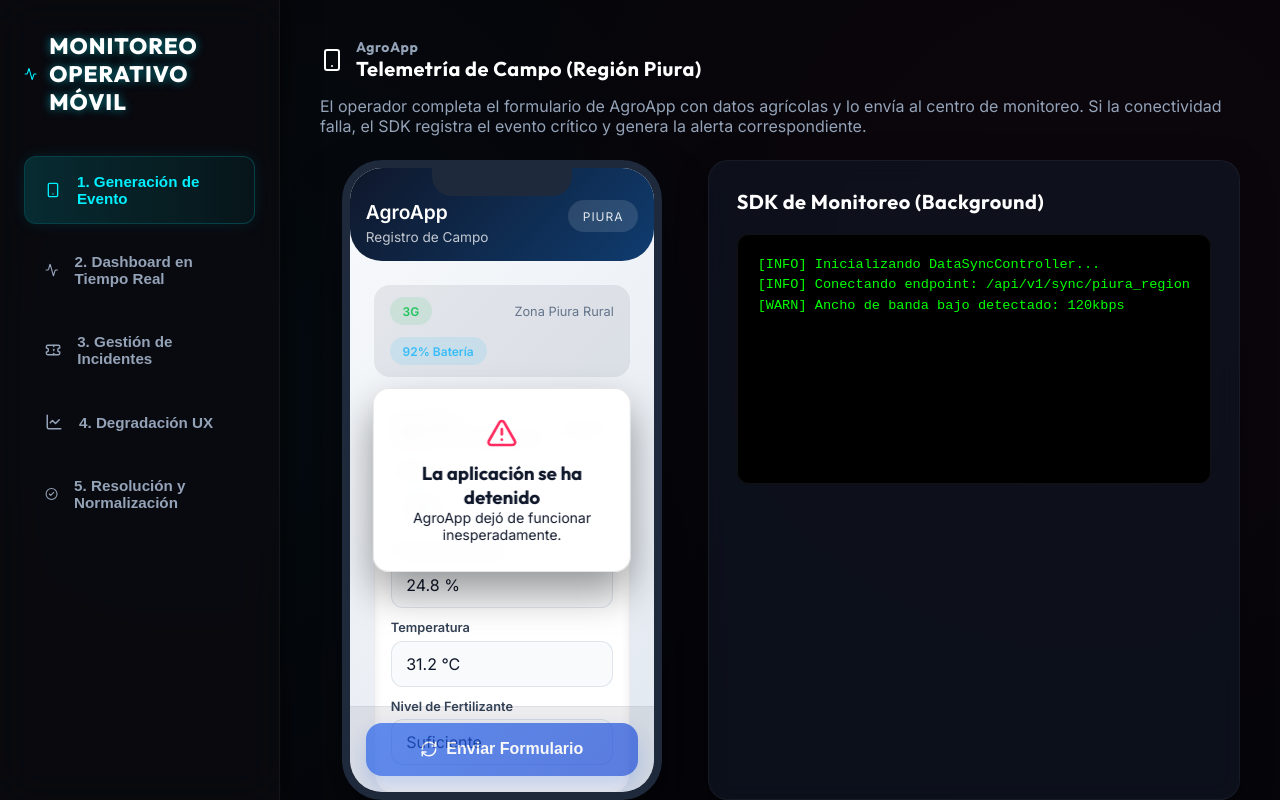
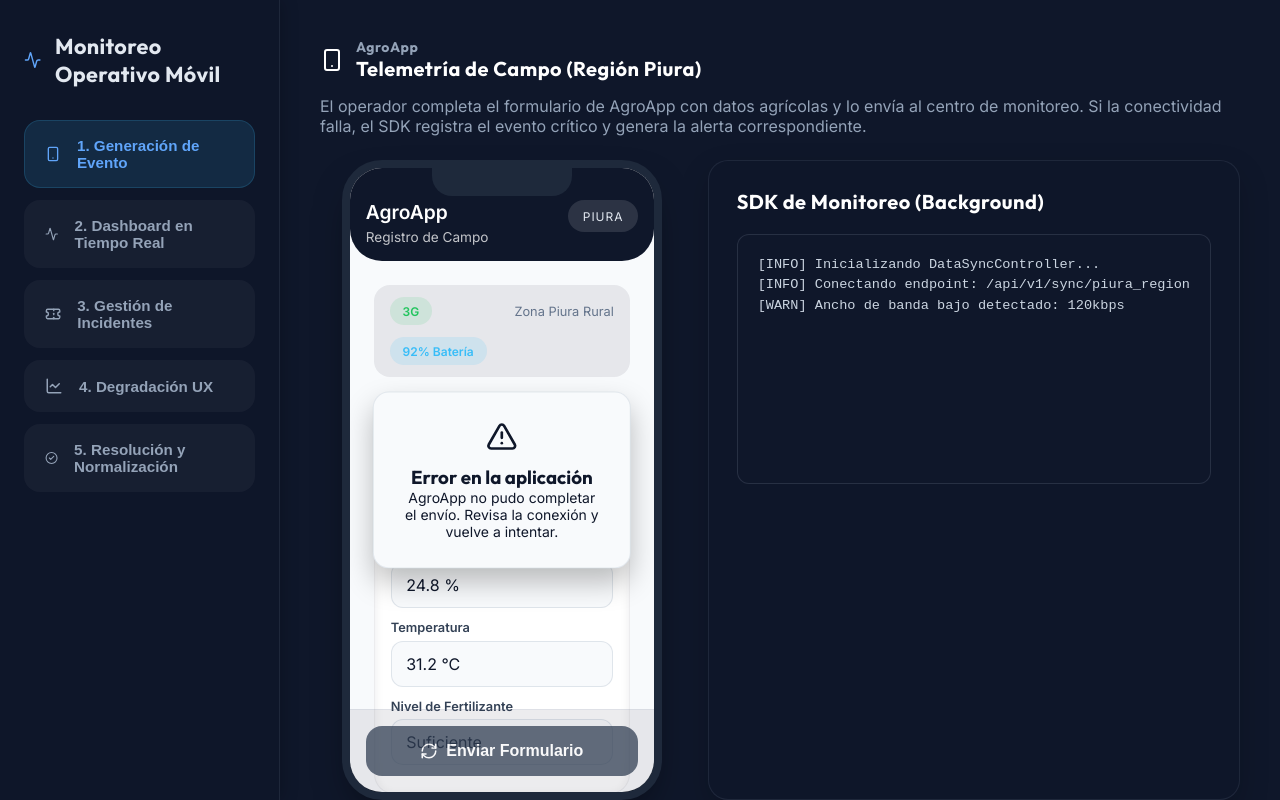
Before and after one commit to alfaroandrees2-cmd/Plataforma-Web-de-Monitoreo, a React (Vite) app: page / in a window 1280 px wide. Both pictures are taken after a click on the button "Enviar Formulario". Built offline with nearby package versions, Linux system fonts and the light colour scheme; no server answers.

Commit message:
Refine UI styling for a more natural AgroApp experience

```diff
--- a/src/components/Step1MobileCrash.jsx
+++ b/src/components/Step1MobileCrash.jsx
@@ -126,9 +126,9 @@ function Step1MobileCrash({ simState, triggerCrash, nextStep, resetSim }) {
 
               {simState.crashed && (
                 <div className="crash-dialog">
-                  <AlertTriangle size={32} className="text-red mx-auto mb-2" />
-                  <h3 className="font-bold mb-1">La aplicación se ha detenido</h3>
-                  <p className="text-sm text-gray-600">AgroApp dejó de funcionar inesperadamente.</p>
+                  <AlertTriangle size={32} className="text-[#b91c1c] mx-auto mb-2" />
+                  <h3 className="font-bold mb-1">Error en la aplicación</h3>
+                  <p className="text-sm text-gray-600">AgroApp no pudo completar el envío. Revisa la conexión y vuelve a intentar.</p>
                 </div>
               )}
             </div>
@@ -138,7 +138,7 @@ function Step1MobileCrash({ simState, triggerCrash, nextStep, resetSim }) {
                 onClick={handleSync}
                 disabled={syncing || simState.crashed}
               >
-                <RefreshCw size={18} className={syncing ? 'animate-spin' : ''} />
+                <RefreshCw size={18} />
                 {syncing ? 'Enviando...' : 'Enviar Formulario'}
               </button>
             </div>
@@ -161,15 +161,15 @@ function Step1MobileCrash({ simState, triggerCrash, nextStep, resetSim }) {
 
           {simState.crashed && logs.length > 5 && (
             <div className="mt-6">
-              <div className="bg-red-900/20 border border-red-500 p-4 rounded-lg">
-                <h4 className="text-red font-bold mb-2">Evento Crítico Capturado</h4>
-                <p className="text-sm">Metadata enviada a NOC: Dispositivo (Samsung S21), SO (Android 12), Región (Piura).</p>
+              <div className="bg-[#381b1f] border border-[#fca5a5] p-4 rounded-lg">
+                <h4 className="text-[#f87171] font-bold mb-2">Evento Crítico Capturado</h4>
+                <p className="text-sm text-slate-200">Metadata enviada a NOC: Dispositivo (Samsung S21), SO (Android 12), Región (Piura).</p>
                 <div className="flex gap-3 mt-4">
                   <button
                     onClick={nextStep}
-                    className="flex-1 bg-red-600 hover:bg-red-500 text-white px-4 py-2 rounded transition-colors"
+                    className="flex-1 bg-[#933b3b] hover:bg-[#a85555] text-white px-4 py-2 rounded transition-colors"
                   >
-                    Ver Impacto en Dashboard NOC &rarr;
+                    Ver impacto en el dashboard NOC →
                   </button>
                   <button
                     onClick={handleReset}
--- a/src/index.css
+++ b/src/index.css
@@ -1,26 +1,22 @@
 @import url('https://fonts.googleapis.com/css2?family=Outfit:wght@300;400;500;600;700;800&family=Inter:wght@400;500;600&display=swap');
 
 :root {
-  /* Deep Premium Dark Theme */
-  --bg-dark: #05050A;
-  --bg-panel: rgba(17, 24, 39, 0.6);
-  --bg-panel-hover: rgba(31, 41, 55, 0.7);
+  /* Soft Dark Theme */
+  --bg-dark: #0f172a;
+  --bg-panel: rgba(15, 23, 42, 0.95);
+  --bg-panel-hover: rgba(30, 41, 59, 0.98);
 
-  --text-main: #F8FAFC;
-  --text-muted: #94A3B8;
+  --text-main: #e2e8f0;
+  --text-muted: #94a3b8;
 
-  /* Neon Accents */
-  --accent-blue: #3B82F6;
-  --accent-cyan: #00F0FF;
-  --accent-cyan-glow: rgba(0, 240, 255, 0.5);
-  --accent-red: #FF2A5F;
-  --accent-red-glow: rgba(255, 42, 95, 0.5);
-  --accent-green: #00FF87;
-  --accent-green-glow: rgba(0, 255, 135, 0.5);
-  --accent-orange: #FF8C00;
+  --accent-blue: #2563eb;
+  --accent-cyan: #60a5fa;
+  --accent-red: #ef4444;
+  --accent-green: #86efac;
+  --accent-orange: #fbbf24;
 
-  --border-color: rgba(255, 255, 255, 0.08);
-  --glass-border: 1px solid rgba(255, 255, 255, 0.05);
+  --border-color: rgba(148, 163, 184, 0.18);
+  --glass-border: 1px solid rgba(148, 163, 184, 0.12);
 }
 
 * {
@@ -32,9 +28,7 @@
 body {
   font-family: 'Inter', sans-serif;
   background-color: var(--bg-dark);
-  background-image:
-    radial-gradient(circle at 15% 50%, rgba(0, 240, 255, 0.03) 0%, transparent 50%),
-    radial-gradient(circle at 85% 30%, rgba(255, 42, 95, 0.03) 0%, transparent 50%);
+  background-image: linear-gradient(180deg, rgba(15, 23, 42, 0.98), rgba(15, 23, 42, 0.95));
   color: var(--text-main);
   overflow: hidden;
   -webkit-font-smoothing: antialiased;
@@ -69,27 +63,25 @@ h1, h2, h3, h4, .sidebar-title, .panel-header {
 /* Sidebar */
 .sidebar {
   width: 280px;
-  background: rgba(10, 10, 15, 0.8);
-  backdrop-filter: blur(20px);
+  background: rgba(15, 23, 42, 0.95);
   border-right: var(--glass-border);
   display: flex;
   flex-direction: column;
   padding: 2rem 1.5rem;
   z-index: 50;
-  box-shadow: 5px 0 25px rgba(0,0,0,0.5);
+  box-shadow: 2px 0 16px rgba(0,0,0,0.2);
 }
 
 .sidebar-title {
-  font-size: 1.4rem;
-  font-weight: 800;
-  color: #fff;
-  margin-bottom: 2.5rem;
+  font-size: 1.35rem;
+  font-weight: 700;
+  color: var(--text-main);
+  margin-bottom: 2rem;
   display: flex;
   align-items: center;
-  gap: 0.75rem;
-  text-transform: uppercase;
-  letter-spacing: 1px;
-  text-shadow: 0 0 10px var(--accent-cyan-glow);
+  gap: 0.85rem;
+  text-transform: none;
+  letter-spacing: 0.4px;
 }
 
 .step-nav {
@@ -99,14 +91,14 @@ h1, h2, h3, h4, .sidebar-title, .panel-header {
 }
 
 .step-btn {
-  background: transparent;
+  background: rgba(255,255,255,0.04);
   border: 1px solid transparent;
   color: var(--text-muted);
   padding: 1rem 1.25rem;
-  border-radius: 0.75rem;
+  border-radius: 1rem;
   text-align: left;
   cursor: pointer;
-  transition: all 0.3s cubic-bezier(0.4, 0, 0.2, 1);
+  transition: transform 0.2s ease, background-color 0.2s ease, border-color 0.2s ease, color 0.2s ease;
   font-size: 0.95rem;
   font-weight: 600;
   display: flex;
@@ -116,32 +108,17 @@ h1, h2, h3, h4, .sidebar-title, .panel-header {
   overflow: hidden;
 }
 
-.step-btn::before {
-  content: '';
-  position: absolute;
-  left: 0;
-  top: 0;
-  height: 100%;
-  width: 0;
-  background: linear-gradient(90deg, rgba(0, 240, 255, 0.1) 0%, transparent 100%);
-  transition: width 0.3s ease;
-  z-index: -1;
-}
-
 .step-btn:hover {
-  color: #fff;
-  transform: translateX(5px);
+  background: rgba(255,255,255,0.1);
+  color: var(--text-main);
+  transform: translateX(1px);
 }
 
 .step-btn.active {
-  background: rgba(0, 240, 255, 0.05);
+  background: rgba(56, 189, 248, 0.12);
   color: var(--accent-cyan);
-  border: 1px solid rgba(0, 240, 255, 0.2);
-  box-shadow: 0 0 15px rgba(0, 240, 255, 0.1);
-}
-
-.step-btn.active::before {
-  width: 100%;
+  border: 1px solid rgba(56, 189, 248, 0.18);
+  box-shadow: none;
 }
 
 .main-content {
@@ -156,20 +133,18 @@ h1, h2, h3, h4, .sidebar-title, .panel-header {
 /* Glassmorphism Panels */
 .panel {
   background: var(--bg-panel);
-  backdrop-filter: blur(12px);
-  -webkit-backdrop-filter: blur(12px);
   border: var(--glass-border);
   border-radius: 1.25rem;
   padding: 1.75rem;
-  box-shadow: 0 8px 32px 0 rgba(0, 0, 0, 0.3);
-  transition: transform 0.3s ease, box-shadow 0.3s ease, border-color 0.3s ease;
+  box-shadow: 0 12px 30px rgba(0, 0, 0, 0.18);
+  transition: box-shadow 0.2s ease, border-color 0.2s ease, transform 0.2s ease;
 }
 
 .panel:hover {
-  transform: translateY(-2px);
-  box-shadow: 0 12px 40px 0 rgba(0, 0, 0, 0.4);
-  background: var(--bg-panel-hover);
-  border-color: rgba(255,255,255,0.1);
+  transform: translateY(-0.5px);
+  box-shadow: 0 12px 28px rgba(0, 0, 0, 0.18);
+  background: rgba(20, 28, 44, 0.98);
+  border-color: rgba(148, 163, 184, 0.18);
 }
 
 .panel-header {
@@ -190,11 +165,15 @@ h1, h2, h3, h4, .sidebar-title, .panel-header {
   line-height: 1.1;
 }
 
-/* Neon Text Utilities */
-.text-red { color: var(--accent-red); text-shadow: 0 0 10px var(--accent-red-glow); }
-.text-green { color: var(--accent-green); text-shadow: 0 0 10px var(--accent-green-glow); }
-.text-cyan { color: var(--accent-cyan); text-shadow: 0 0 10px var(--accent-cyan-glow); }
-.text-orange { color: var(--accent-orange); }
+/* Accent Text Utilities */
+.text-red { color: #f87171; }
+.text-green { color: #86efac; }
+.text-cyan { color: #60a5fa; }
+.text-orange { color: #fbbf24; }
+
+.panel-header {
+  text-shadow: none;
+}
 
 /* Animations */
 @keyframes pulseGlowRed {
@@ -238,10 +217,10 @@ h1, h2, h3, h4, .sidebar-title, .panel-header {
   height: 640px;
   border: 8px solid #1e293b;
   border-radius: 2.5rem;
-  background: #000;
+  background: #080b14;
   position: relative;
   overflow: hidden;
-  box-shadow: 0 30px 60px -12px rgba(0, 0, 0, 0.8), inset 0 0 0 2px #334155;
+  box-shadow: 0 18px 40px -16px rgba(0, 0, 0, 0.6);
   margin: 0 auto;
 }
 
@@ -261,7 +240,7 @@ h1, h2, h3, h4, .sidebar-title, .panel-header {
 .mobile-screen {
   width: 100%;
   height: 100%;
-  background: linear-gradient(135deg, #f8fafc 0%, #e2e8f0 100%);
+  background: #f8fafc;
   color: #0f172a;
   display: flex;
   flex-direction: column;
@@ -269,7 +248,7 @@ h1, h2, h3, h4, .sidebar-title, .panel-header {
 }
 
 .mobile-header {
-  background: linear-gradient(135deg, #0f172a, #0f3c6f);
+  background: #0f172a;
   color: white;
   padding: 2rem 1rem 1rem;
   display: flex;
@@ -425,10 +404,10 @@ h1, h2, h3, h4, .sidebar-title, .panel-header {
 }
 
 .btn-sync {
-  background: linear-gradient(135deg, #2563eb, #1d4ed8);
+  background: #334155;
   color: white;
   border: none;
-  padding: 1.1rem;
+  padding: 1rem;
   border-radius: 1rem;
   font-weight: 700;
   font-size: 1rem;
@@ -437,15 +416,13 @@ h1, h2, h3, h4, .sidebar-title, .panel-header {
   justify-content: center;
   align-items: center;
   gap: 0.5rem;
-  transition: all 0.3s;
-  box-shadow: 0 10px 20px rgba(37, 99, 235, 0.3);
+  transition: background-color 0.2s ease, opacity 0.2s ease;
 }
 .btn-sync:hover {
-  transform: translateY(-2px);
-  box-shadow: 0 15px 25px rgba(37, 99, 235, 0.4);
+  background: #475569;
 }
 .btn-sync:disabled {
-  opacity: 0.7;
+  opacity: 0.75;
   cursor: not-allowed;
   transform: none;
 }
@@ -455,16 +432,14 @@ h1, h2, h3, h4, .sidebar-title, .panel-header {
   top: 50%;
   left: 50%;
   transform: translate(-50%, -50%);
-  background: rgba(255, 255, 255, 0.95);
-  backdrop-filter: blur(10px);
+  background: #f8fafc;
   padding: 1.75rem;
   border-radius: 1rem;
-  box-shadow: 0 20px 40px rgba(0,0,0,0.4);
+  box-shadow: 0 14px 28px rgba(0,0,0,0.25);
   width: 85%;
   text-align: center;
   z-index: 20;
-  border: 1px solid rgba(0,0,0,0.1);
-  animation: popIn 0.4s cubic-bezier(0.175, 0.885, 0.32, 1.275) forwards;
+  border: 1px solid rgba(148,163,184,0.22);
 }
 
 @keyframes popIn {
@@ -473,51 +448,48 @@ h1, h2, h3, h4, .sidebar-title, .panel-header {
 }
 
 .sdk-log-panel {
-  background: #000;
-  color: #00FF00;
+  background: #0f172a;
+  color: #cbd5e1;
   font-family: 'Courier New', Courier, monospace;
   padding: 1.25rem;
   border-radius: 0.75rem;
   font-size: 0.85rem;
   height: 250px;
   overflow-y: auto;
-  border: 1px solid #111;
-  box-shadow: inset 0 0 10px rgba(0,0,0,1);
+  border: 1px solid rgba(148,163,184,0.18);
   line-height: 1.5;
 }
 
 /* Modern Gradient Buttons */
 .btn-primary {
-  background: linear-gradient(135deg, var(--accent-cyan), #0284C7);
-  color: #000;
-  border: none;
-  padding: 0.75rem 1.5rem;
-  border-radius: 0.5rem;
-  font-weight: 700;
-  cursor: pointer;
-  transition: all 0.3s;
-  text-transform: uppercase;
-  letter-spacing: 0.5px;
-  font-size: 0.85rem;
-}
-.btn-primary:hover {
-  transform: translateY(-2px);
-  box-shadow: 0 10px 20px rgba(0, 240, 255, 0.2);
-}
-
-.btn-danger {
-  background: linear-gradient(135deg, var(--accent-red), #9F1239);
+  background: #334155;
   color: white;
   border: none;
   padding: 0.75rem 1.5rem;
   border-radius: 0.5rem;
   font-weight: 700;
   cursor: pointer;
-  transition: all 0.3s;
+  transition: background-color 0.2s ease;
+  text-transform: uppercase;
+  letter-spacing: 0.5px;
+  font-size: 0.85rem;
+}
+.btn-primary:hover {
+  background: #475569;
+}
+
+.btn-danger {
+  background: #7f1d1d;
+  color: white;
+  border: none;
+  padding: 0.75rem 1.5rem;
+  border-radius: 0.5rem;
+  font-weight: 700;
+  cursor: pointer;
+  transition: background-color 0.2s ease;
 }
 .btn-danger:hover {
-  transform: translateY(-2px);
-  box-shadow: 0 10px 20px rgba(255, 42, 95, 0.3);
+  background: #991b1b;
 }
 
 /* Metric Cards */
@@ -544,20 +516,18 @@ h1, h2, h3, h4, .sidebar-title, .panel-header {
 
 /* Premium Incident Card */
 .incident-card {
-  background: linear-gradient(145deg, rgba(30, 41, 59, 0.4) 0%, rgba(15, 23, 42, 0.6) 100%);
-  border: 1px solid rgba(255, 255, 255, 0.05);
+  background: rgba(15, 23, 42, 0.95);
+  border: 1px solid rgba(148, 163, 184, 0.2);
   border-radius: 1rem;
   padding: 1.5rem;
   position: relative;
   overflow: hidden;
-  box-shadow: 0 10px 30px -10px rgba(0, 0, 0, 0.5);
-  transition: all 0.4s cubic-bezier(0.175, 0.885, 0.32, 1.275);
+  box-shadow: 0 8px 22px rgba(0, 0, 0, 0.18);
+  transition: border-color 0.2s ease, background-color 0.2s ease;
 }
 
 .incident-card:hover {
-  transform: translateY(-5px) scale(1.01);
-  box-shadow: 0 20px 40px -10px rgba(0, 0, 0, 0.7);
-  border-color: rgba(255, 255, 255, 0.15);
+  border-color: rgba(148, 163, 184, 0.28);
 }
 
 .incident-card::before {
@@ -570,36 +540,33 @@ h1, h2, h3, h4, .sidebar-title, .panel-header {
 }
 
 .incident-card.critical::before {
-  background: linear-gradient(180deg, #ff2a5f 0%, #ff7b00 100%);
-  box-shadow: 2px 0 15px rgba(255, 42, 95, 0.6);
+  background: #ef4444;
 }
 
 .incident-card.resolved::before {
-  background: linear-gradient(180deg, #00ff87 0%, #00b8ff 100%);
-  box-shadow: 2px 0 15px rgba(0, 255, 135, 0.6);
+  background: #22c55e;
 }
 
 .badge {
   padding: 0.35rem 0.75rem;
-  border-radius: 2rem;
+  border-radius: 999px;
   font-size: 0.75rem;
-  font-weight: 800;
-  letter-spacing: 1px;
+  font-weight: 700;
+  letter-spacing: 0.5px;
   text-transform: uppercase;
   display: inline-block;
-  backdrop-filter: blur(5px);
 }
 
 .badge-critical {
-  background: rgba(255, 42, 95, 0.15);
-  color: #ff2a5f;
-  border: 1px solid rgba(255, 42, 95, 0.3);
+  background: rgba(248, 113, 113, 0.12);
+  color: #f87171;
+  border: 1px solid rgba(248, 113, 113, 0.2);
 }
 
 .badge-resolved {
-  background: rgba(0, 255, 135, 0.15);
-  color: #00ff87;
-  border: 1px solid rgba(0, 255, 135, 0.3);
+  background: rgba(34, 197, 94, 0.12);
+  color: #a7f3d0;
+  border: 1px solid rgba(34, 197, 94, 0.2);
 }
 
 .log-box {
```
Also changed, not shown: src/components/Step2RealtimeDashboard.jsx (+18 -20 lines), src/components/Step3IncidentManagement.jsx (+4 -4 lines), src/components/Step4UXMetrics.jsx (+21 -24 lines), src/components/Step5Resolution.jsx (+10 -11 lines).
